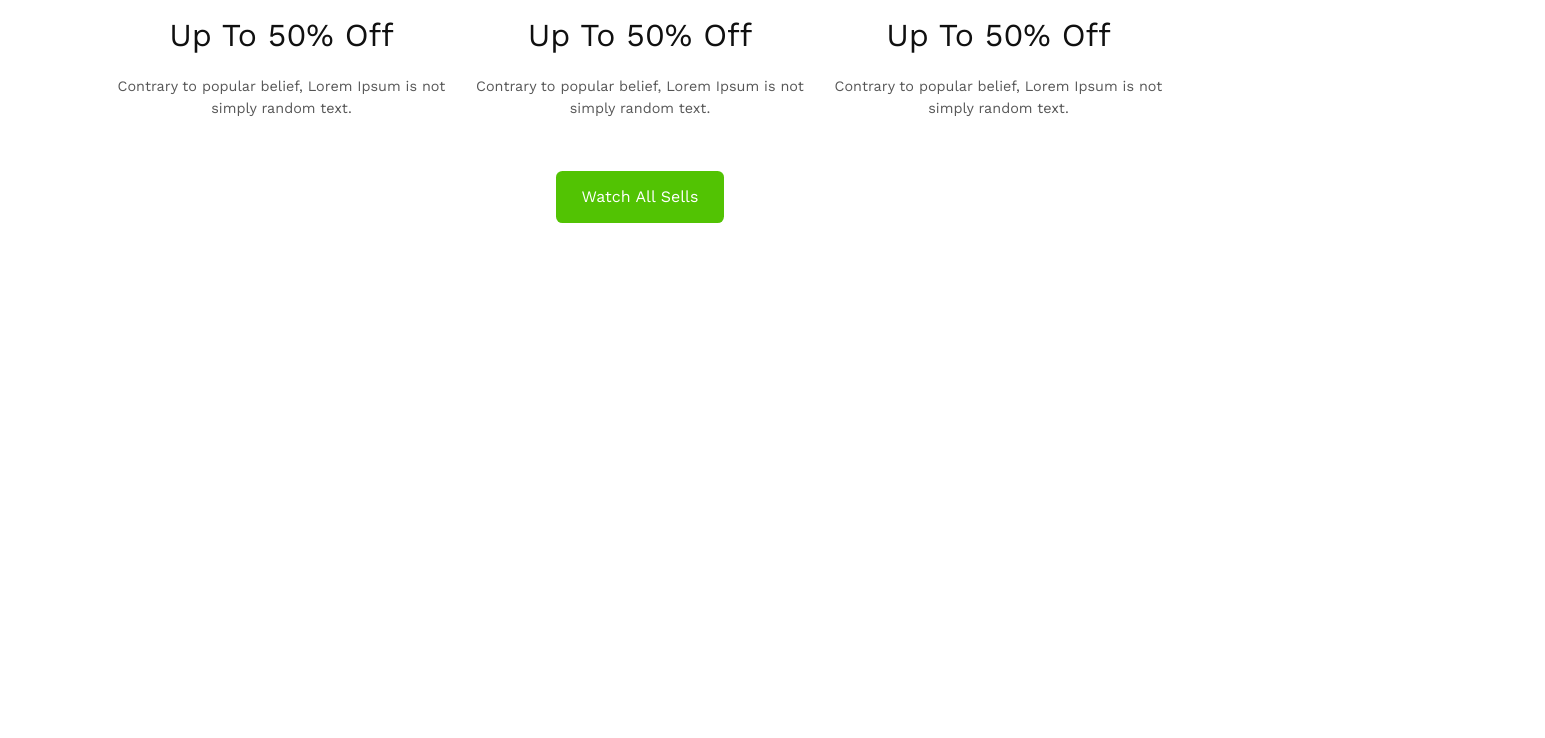
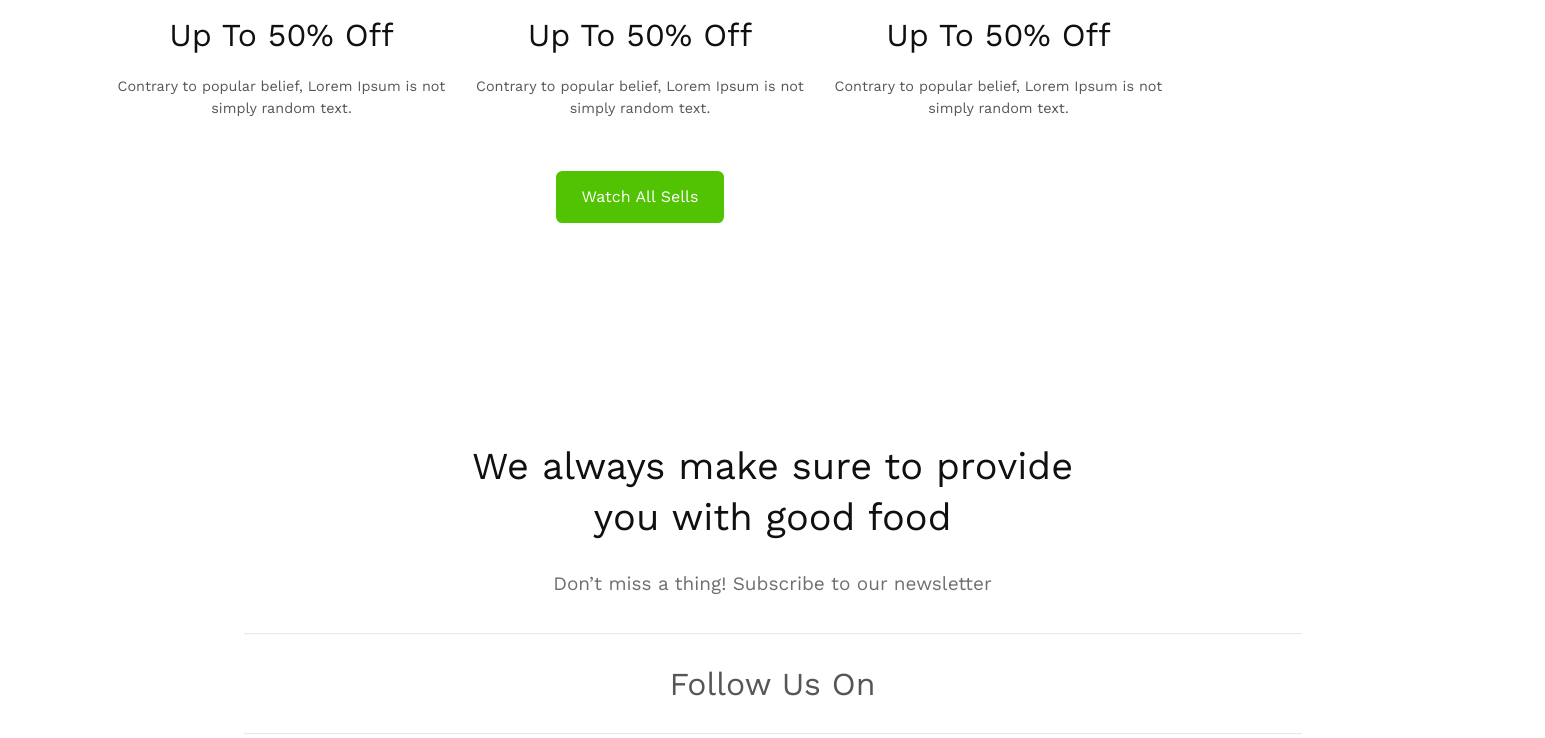
Before and after one commit to musfika21/Good-food-Restaurant, a plain HTML site: page index.html in a window 1280 px wide. Shown: the part 1305-2043 px from the top of the page, 1545 px wide, since content can reach past the window. Before the commit the page ends 1618 px from the top, so only its background shows below. Drawn offline with nearby package versions, Linux system fonts and the light colour scheme.

Commit message:
added new index.html

```diff
--- a/index.html
+++ b/index.html
@@ -62,5 +62,15 @@
 
         </div>
     </section>
+
+    <section id="follow">
+        <div class="flow">
+            <h1 class="head">We always make sure to provide you with good food</h1>
+            <p class="para">Don’t miss a thing! Subscribe to our newsletter</p>
+            <hr class="hr1">
+            <p class="last">Follow Us On</p>
+            <hr>
+        </div>
+    </section>
 </body>
 </html>
--- a/style.css
+++ b/style.css
@@ -164,3 +164,65 @@
     text-align: center;
     opacity: 0.7;
 }
+
+#follow{
+    margin: 109px auto;
+    width: 1545px;
+    /* background: #fff,url("assets/social-bg.png"); */
+    /* background-repeat: no-repeat; */
+
+}
+
+#follow .flow{
+    display: flex;
+    justify-content: space-between;
+    align-items: center;
+    flex-direction: column;
+}
+
+#follow .flow .head{
+    color: rgb(16, 16, 16);
+    font-family: Work Sans;
+    font-size: 38px;
+    font-weight: 400;
+    line-height: 51px;
+    letter-spacing: 0%;
+    text-align: center;
+    margin-left: 450px;
+    margin-right: 450px;
+    margin-top: 109px;
+}
+
+.para{
+    color: rgb(16, 16, 16);
+    font-family: Work Sans;
+    font-size: 19px;
+    font-weight: 400;
+    line-height: 22px;
+    letter-spacing: 0%;
+    text-align: left;
+    opacity: 0.6;
+    margin-top: 30px;
+}
+
+.last{
+    color: rgb(16, 16, 16);
+    font-family: Work Sans;
+    font-size: 32px;
+    font-weight: 400;
+    line-height: 38px;
+    letter-spacing: 0%;
+    text-align: center;
+    opacity: 0.7;
+    margin-top: 30px;
+    margin-bottom: 30px;
+}
+
+hr{
+    width: 1056px;
+    opacity: 0.2;
+}
+
+.hr1{
+    margin-top: 38px;
+}
```
